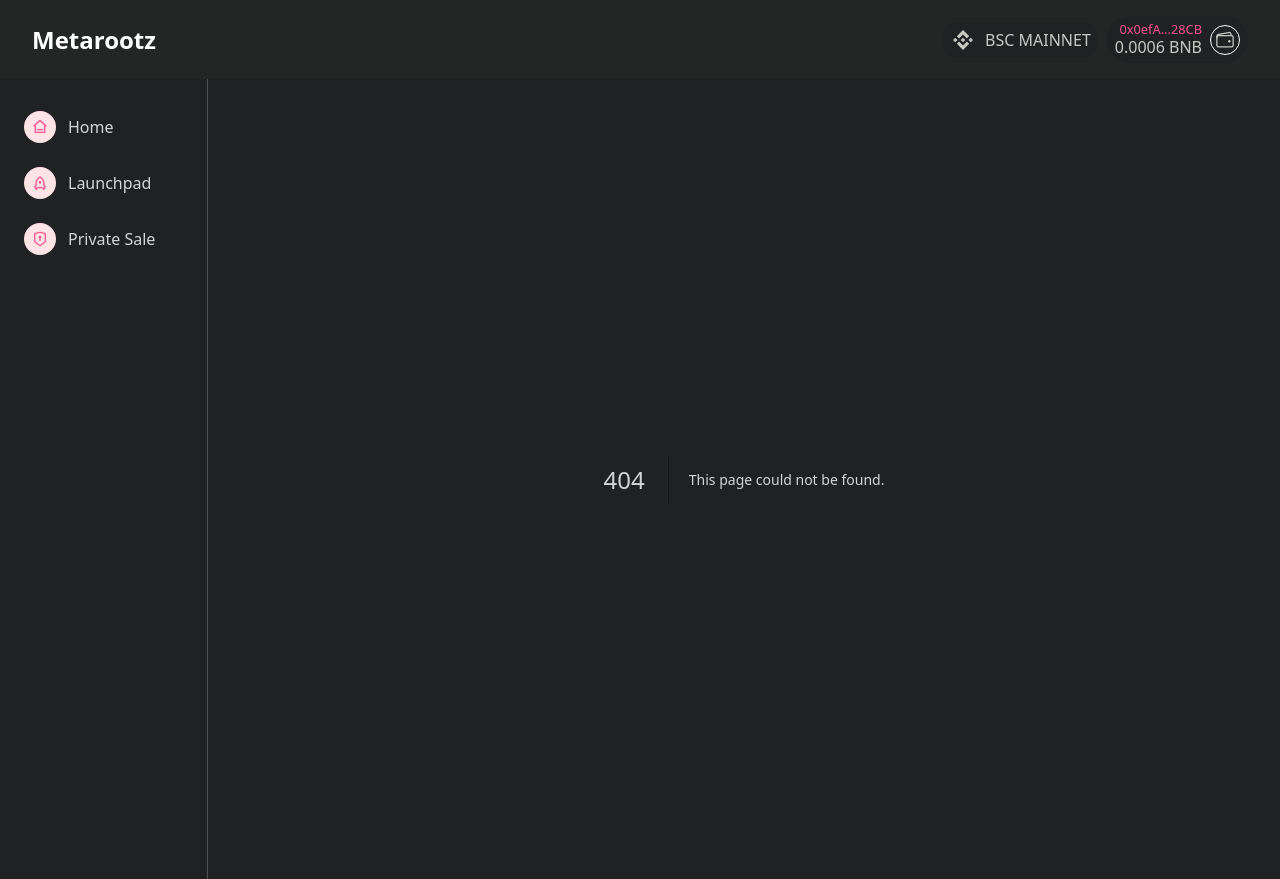
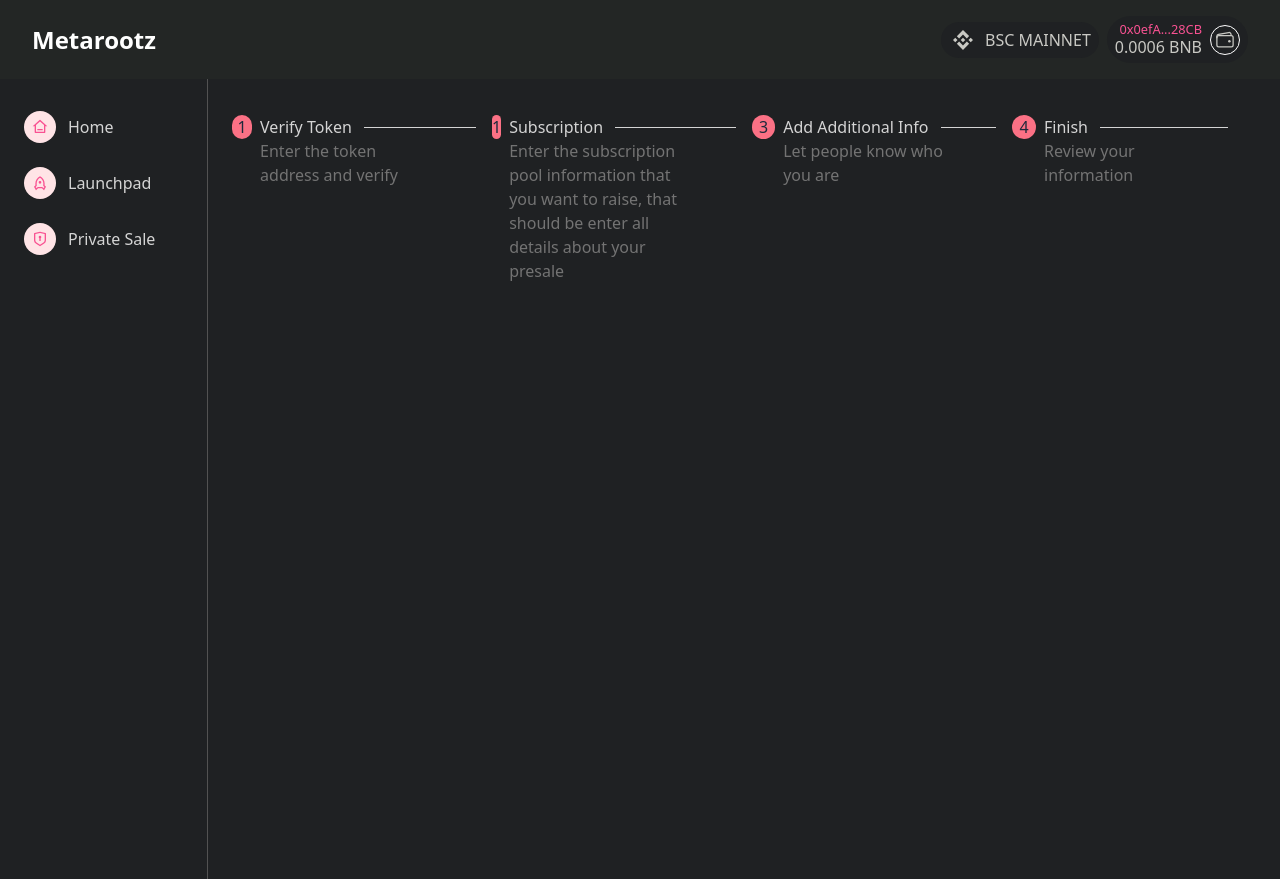
Before and after one commit to OkkashaAlly/practicle-react, a Next.js app: page /launchpad/create in a window 1280 px wide. Before the commit this address had no page. Built offline with nearby package versions, Linux system fonts and the light colour scheme.

Commit message:
PAGES: launchpad/create - Create launchpad page added

```diff
--- a/layout/SideBar.jsx
+++ b/layout/SideBar.jsx
@@ -26,8 +26,8 @@ const SideBar = () => {
       },
       dropdowns: [
         {
-          pathname: "/launchpad-list",
-          text: "launchpad list",
+          pathname: "/launchpad/create",
+          text: "create launchpad",
         },
         {
           pathname: "/launchpad-create",
--- /dev/null
+++ b/pages/launchpad/create.jsx
@@ -0,0 +1,55 @@
+import React from "react";
+
+const StepItem = ({ title, subtitle, number }) => (
+  <div className="flex w-full">
+    <div className="flex gap-2">
+      <p className="h-6 w-6 flex items-center justify-center  bg-rose-400 text-slate-800 rounded-full">
+        {number}
+      </p>
+      <div className="">
+        <div className="flex-1 flex gap-3 items-center">
+          <h6>{title}</h6>{" "}
+          <span className="h-[0.5px]  block bg-neutral-300 flex-1" />
+        </div>
+        <p className="w-[80%] text-neutral-500">{subtitle}</p>
+      </div>
+    </div>
+  </div>
+);
+
+const create = () => {
+  return (
+    <div className="p-6">
+      {/* steps  */}
+      <div className="flex mt-3 gap-4">
+        <StepItem
+          number={1}
+          title={"Verify Token"}
+          subtitle={"Enter the token address and verify"}
+        />
+        <StepItem
+          number={1}
+          title={"Subscription"}
+          subtitle={
+            "Enter the subscription pool information that you want to raise, that should be enter all details about your presale"
+          }
+        />
+        <StepItem
+          number={3}
+          title={"Add Additional Info"}
+          subtitle={"Let people know who you are"}
+        />
+        <StepItem
+          number={4}
+          title={"Finish"}
+          subtitle={"Review your information"}
+        />
+      </div>
+
+      {/* form  */}
+
+    </div>
+  );
+};
+
+export default create;
```
